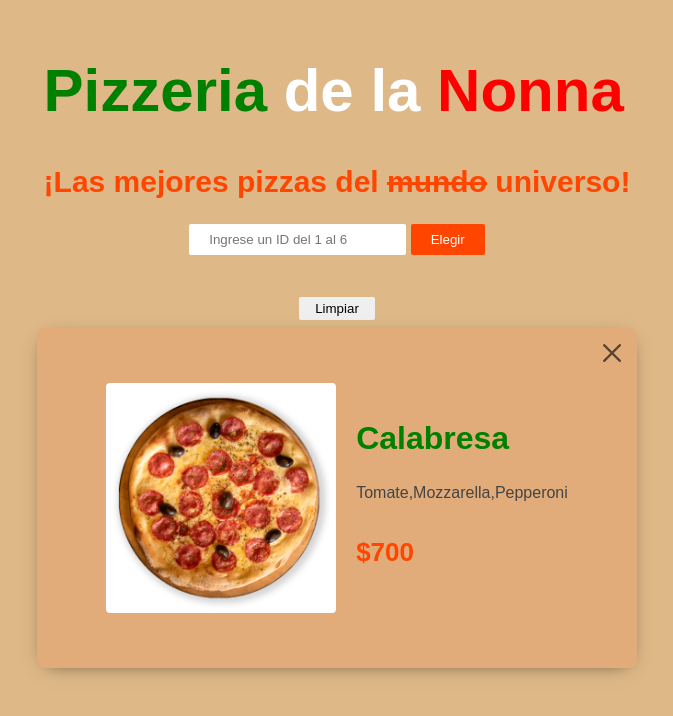
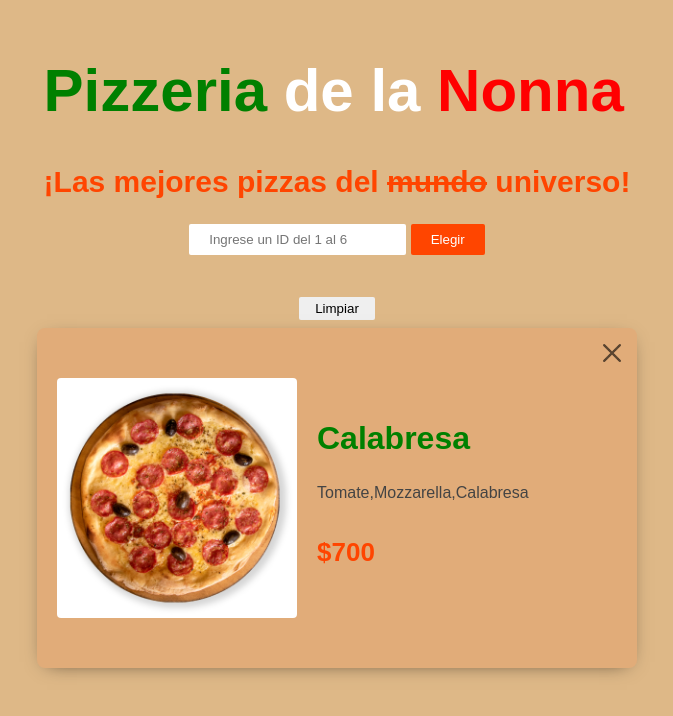
Before and after one commit to LeoPaez/E3-LocalStorage, a plain HTML site: page index.html in a window 1280 px wide. Both pictures are taken after typing "5" into the empty fields and a click on the button "Elegir". Shown: the whole page, without its empty margins (303-976 px from the left). Drawn offline with Linux system fonts and the light colour scheme.

Commit message:
Se arregla UI

```diff
--- a/index.html
+++ b/index.html
@@ -20,17 +20,7 @@
         </form>
         <button class="clear" id="clear">Limpiar</button>
     </div>
-    <div class="pizzas-cont" id="pizzas-cont">
-        <!-- <div class="pizzas" id="pizzas">
-            <img class="delete" src="/img/close.png" alt="borrar">
-            <img class="pizzas-img" src="/img/muza.jpg" alt="imagen pizza">
-            <div>
-                <h2 class="pizzas-name">Muza</h2>
-                <p class="pizzas-ing">Tomate, Queso, Oregano</p>
-                <h4 class="pizzas-price">$500</h4>
-            </div>
-        </div> -->
-    </div>
+    <div class="pizzas-cont" id="pizzas-cont"></div>
     <script src="/main.js"></script>
 </body>
 </html>
--- a/main.js
+++ b/main.js
@@ -31,7 +31,7 @@ const pizzas = [
     {
         "id": 5,
         "nombre": "Calabresa",
-        "ingredientes": ["Tomate", "Mozzarella", "Pepperoni"],
+        "ingredientes": ["Tomate", "Mozzarella", "Calabresa"],
         "precio": 700,
         "img": "calabresa"
     },
@@ -74,8 +74,8 @@ const renderPizza = (pizza) => {
     const {id, img, nombre, ingredientes, precio} = pizza; // destructuring
     return `
         <div class="pizzas" id="pizzas">
-        <img class="delete" src="/img/close.png" alt="borrar" data-id="${id}">
-        <img class="pizzas-img" src="/img/${img}.jpg" alt="imagen pizza">
+            <img class="delete" src="/img/close.png" alt="borrar" data-id="${id}">
+            <img class="pizzas-img" src="/img/${img}.jpg" alt="imagen pizza">
             <div class="pizzas-text">
                 <h2 class="pizzas-name">${nombre}</h2>
                 <p class="pizzas-ing">${ingredientes}</p>
--- a/styles.css
+++ b/styles.css
@@ -55,14 +55,17 @@ body {
     cursor: pointer;
     opacity: 0.6;
 }
+.pizzas-img {
+    border-radius: 4px;
+    width: 50%;
+    max-width: 240px;
+}
+.pizzas-text {
+    width: 50%;
+}
 .pizzas-name {
     color: green;
     font-size: 32px;
-}
-.pizzas-img {
-    width: 230px;
-    height: 230px;
-    border-radius: 4px;
 }
 .pizzas-ing {
     font-size: 16px;
@@ -85,6 +88,9 @@ body {
     border-radius: 2px;
     cursor: pointer;
 }
+.pizzas-btn:hover {
+    opacity: 0.8;
+}
 .null {
     color: grey;
 }
@@ -105,6 +111,7 @@ body {
     border: none;
     padding: 4px 16px;
     border-radius: 2px;
+    cursor: pointer;
 }
 .hidden {
     display: none;
```
